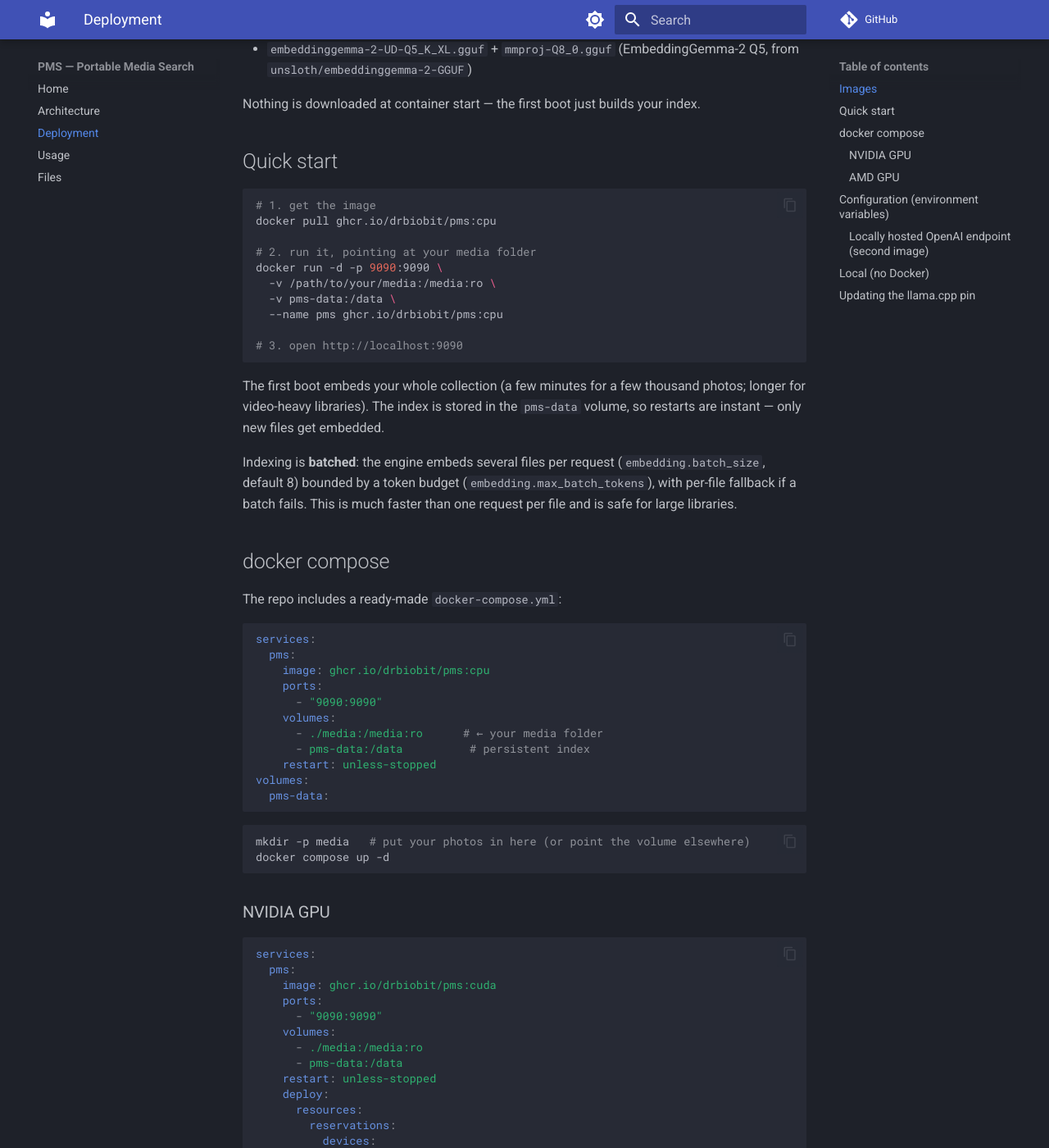
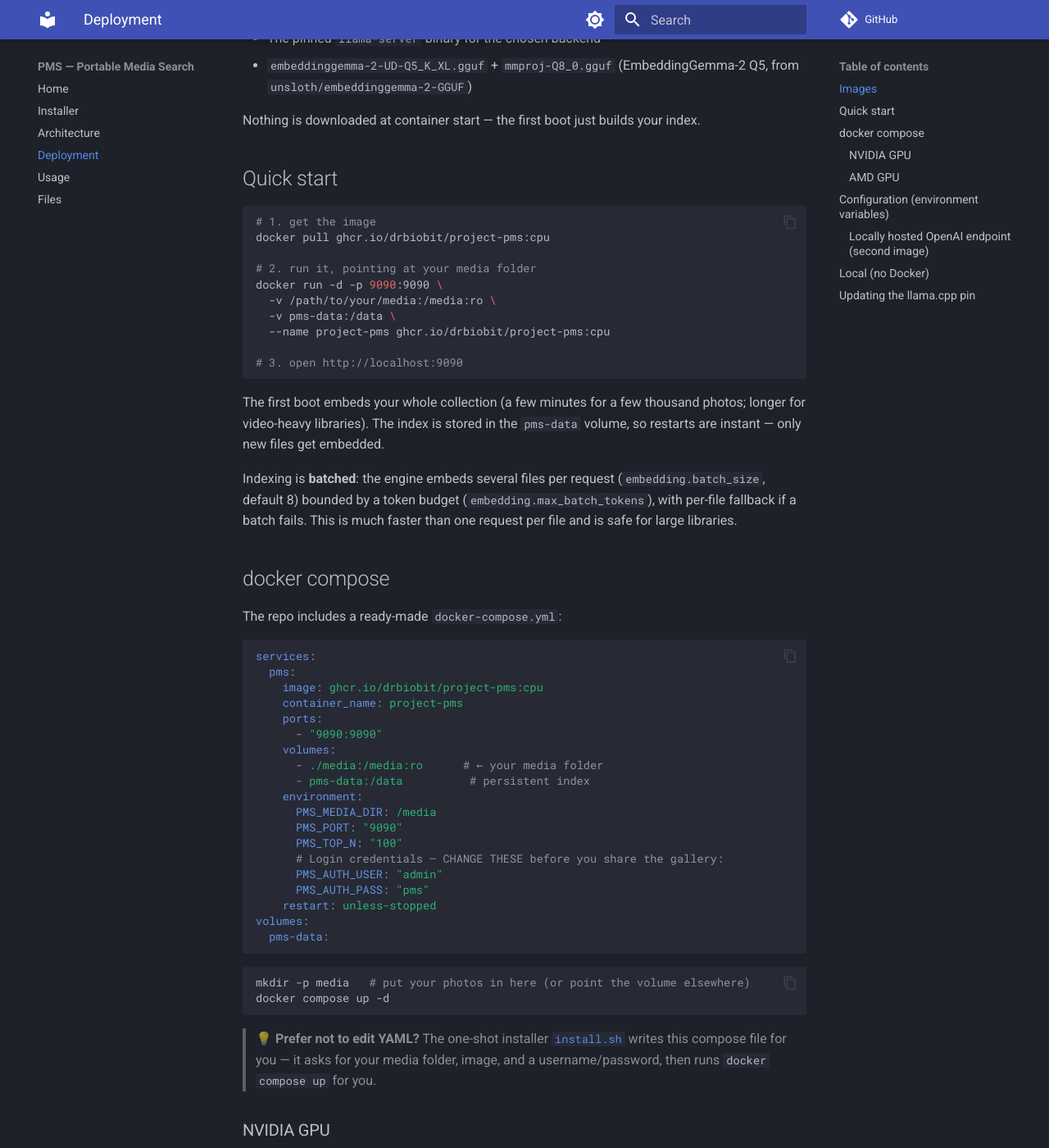
Before and after one commit to drbiobit/Project-PMS, an MkDocs documentation site: the page built from docs/deployment.md, in a window 1280 px wide and 1400 px high, scrolled down 752 px. Shown: the whole window at 82% size. Built offline with MkDocs 1.6.1 and Material for MkDocs 9.7.7, drawn with Linux system fonts in a browser that asks for light colours; comment, search, counter and statistics services are not loaded; some of the changed text lies outside the part shown.

Commit message:
Fix image names, add installer docs, auth + container_name, OpenAI install mode
- Correct GHCR image name everywhere: ghcr.io/drbiobit/pms -> project-pms
- Pin container name to 'project-pms' in all compose files + installer
- Set username/password in docker-compose.yml (customizable, not hardcoded)
- install.sh: add OpenAI (local endpoint) mode + bundled image picker
- Add docs/installer.md and wire into mkdocs nav
- Update README + docs for new installer flow (image choice, not auto-detect)

````diff
--- a/docker-compose.openai.yml
+++ b/docker-compose.openai.yml
@@ -30,6 +30,7 @@ services:
 
   pms:
     image: pms:openai
+    container_name: project-pms
     depends_on:
       embedding:
         condition: service_healthy
--- a/docs/deployment.md
+++ b/docs/deployment.md
@@ -9,12 +9,12 @@ you can grab the exact image you want from the Releases page.
 
 | Tag | Backend | Architecture | Use when |
 |-----|---------|--------------|----------|
-| `pms:cpu` (also `pms:latest`) | CPU | x86_64 | Default. Any machine. |
-| `pms:cpu-arm64` | CPU | aarch64 | ARM servers (Graviton, Apple silicon hosts). |
-| `pms:cuda` | NVIDIA CUDA | x86_64 | NVIDIA GPU — fastest indexing for big libraries. |
-| `pms:rocm` | AMD ROCm | x86_64 | AMD GPU. |
+| `project-pms:cpu` (also `project-pms:latest`) | CPU | x86_64 | Default. Any machine. |
+| `project-pms:cpu-arm64` | CPU | aarch64 | ARM servers (Graviton, Apple silicon hosts). |
+| `project-pms:cuda` | NVIDIA CUDA | x86_64 | NVIDIA GPU — fastest indexing for big libraries. |
+| `project-pms:rocm` | AMD ROCm | x86_64 | AMD GPU. |
 
-Every image also gets a `pms:sha-<commit>` tag so you can pin an exact
+Every image also gets a `project-pms:sha-<commit>` tag so you can pin an exact
 build.
 
 What's baked into each image:
@@ -31,13 +31,13 @@ your index.
 
 ```bash
 # 1. get the image
-docker pull ghcr.io/drbiobit/pms:cpu
+docker pull ghcr.io/drbiobit/project-pms:cpu
 
 # 2. run it, pointing at your media folder
 docker run -d -p 9090:9090 \
   -v /path/to/your/media:/media:ro \
   -v pms-data:/data \
-  --name pms ghcr.io/drbiobit/pms:cpu
+  --name project-pms ghcr.io/drbiobit/project-pms:cpu
 
 # 3. open http://localhost:9090
 ```
@@ -60,12 +60,20 @@ The repo includes a ready-made `docker-compose.yml`:
 ```yaml
 services:
   pms:
-    image: ghcr.io/drbiobit/pms:cpu
+    image: ghcr.io/drbiobit/project-pms:cpu
+    container_name: project-pms
     ports:
       - "9090:9090"
     volumes:
       - ./media:/media:ro      # ← your media folder
       - pms-data:/data          # persistent index
+    environment:
+      PMS_MEDIA_DIR: /media
+      PMS_PORT: "9090"
+      PMS_TOP_N: "100"
+      # Login credentials — CHANGE THESE before you share the gallery:
+      PMS_AUTH_USER: "admin"
+      PMS_AUTH_PASS: "pms"
     restart: unless-stopped
 volumes:
   pms-data:
@@ -76,12 +84,18 @@ mkdir -p media   # put your photos in here (or point the volume elsewhere)
 docker compose up -d
 ```
 
+> 💡 **Prefer not to edit YAML?** The one-shot installer
+> [`install.sh`](https://github.com/drbiobit/Project-PMS/blob/main/install.sh) writes
+> this compose file for you — it asks for your media folder, image, and a
+> username/password, then runs `docker compose up` for you.
+
 ### NVIDIA GPU
 
 ```yaml
 services:
   pms:
-    image: ghcr.io/drbiobit/pms:cuda
+    image: ghcr.io/drbiobit/project-pms:cuda
+    container_name: project-pms
     ports:
       - "9090:9090"
     volumes:
@@ -99,7 +113,7 @@ services:
 
 ### AMD GPU
 
-Same, with `image: ghcr.io/drbiobit/pms:rocm` and the `rocm` device
+Same, with `image: ghcr.io/drbiobit/project-pms:rocm` and the `rocm` device
 reservation for your AMD stack.
 
 ## Configuration (environment variables)
@@ -141,6 +155,11 @@ The app side is configured entirely through environment variables
 swap in any OpenAI-compatible endpoint — Ollama, vLLM, a gateway — without
 touching the app image.
 
+> 💡 **Or let the installer do it:** run `install.sh` and choose
+> **OpenAI** mode — it builds the slim app image + a standalone embedding
+> server (from `Dockerfile.openai` / `Dockerfile.server`) and wires them up
+> automatically. (These two images are built from source, not pulled from GHCR.)
+
 ## Local (no Docker)
 
 If you'd rather run natively:
--- a/mkdocs.yml
+++ b/mkdocs.yml
@@ -27,6 +27,7 @@ theme:
     - search
 nav:
   - Home: index.md
+  - Installer: installer.md
   - Architecture: architecture.md
   - Deployment: deployment.md
   - Usage: usage.md
````
Also changed, not shown: AGENTS.md (+1 -1 lines), README.md (+11 -8 lines), docker-compose.yml (+10 -8 lines), docs/files.md (+1 -1 lines), docs/index.md (+4 -3 lines), docs/installer.md (added, +102 -0 lines), 2 other files.
